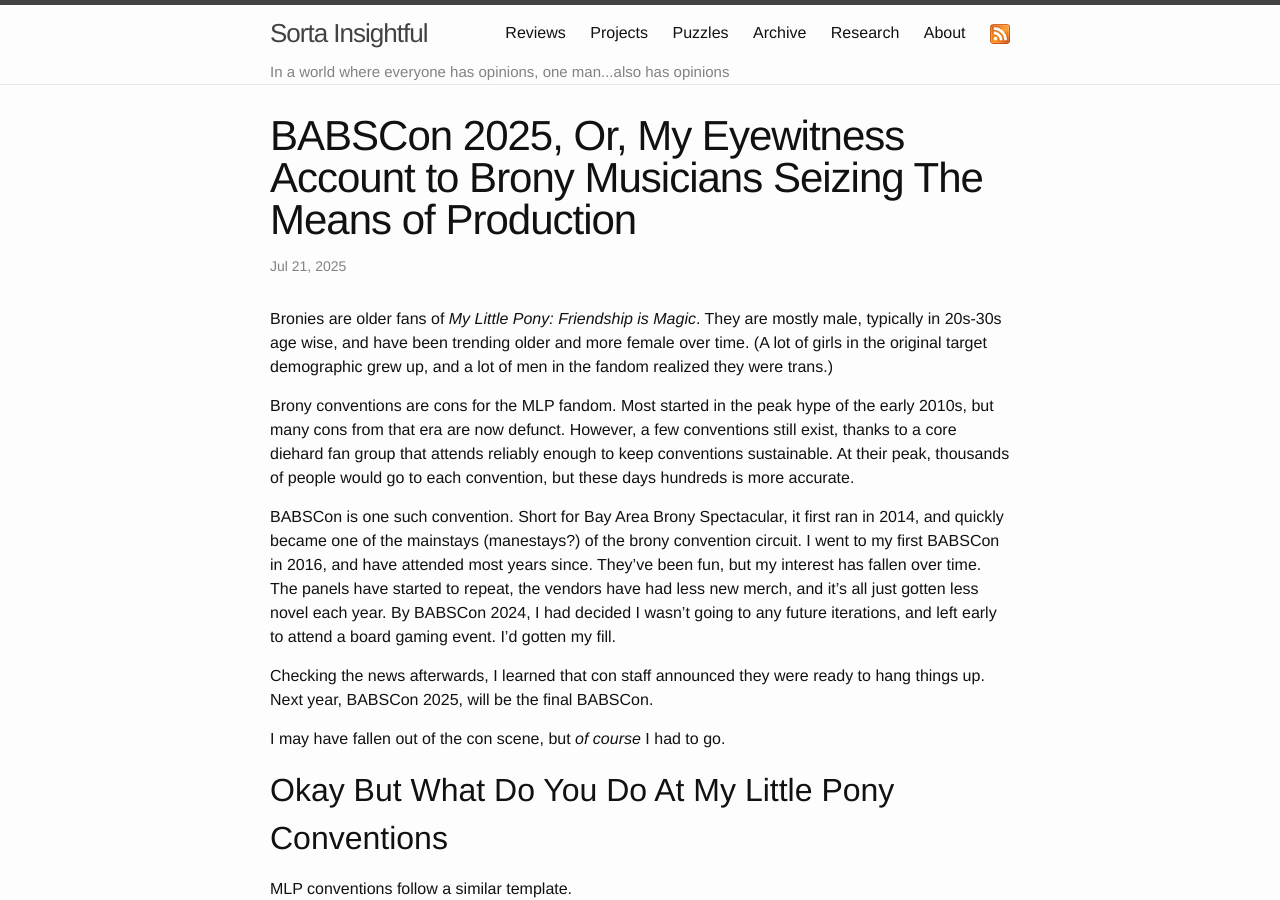
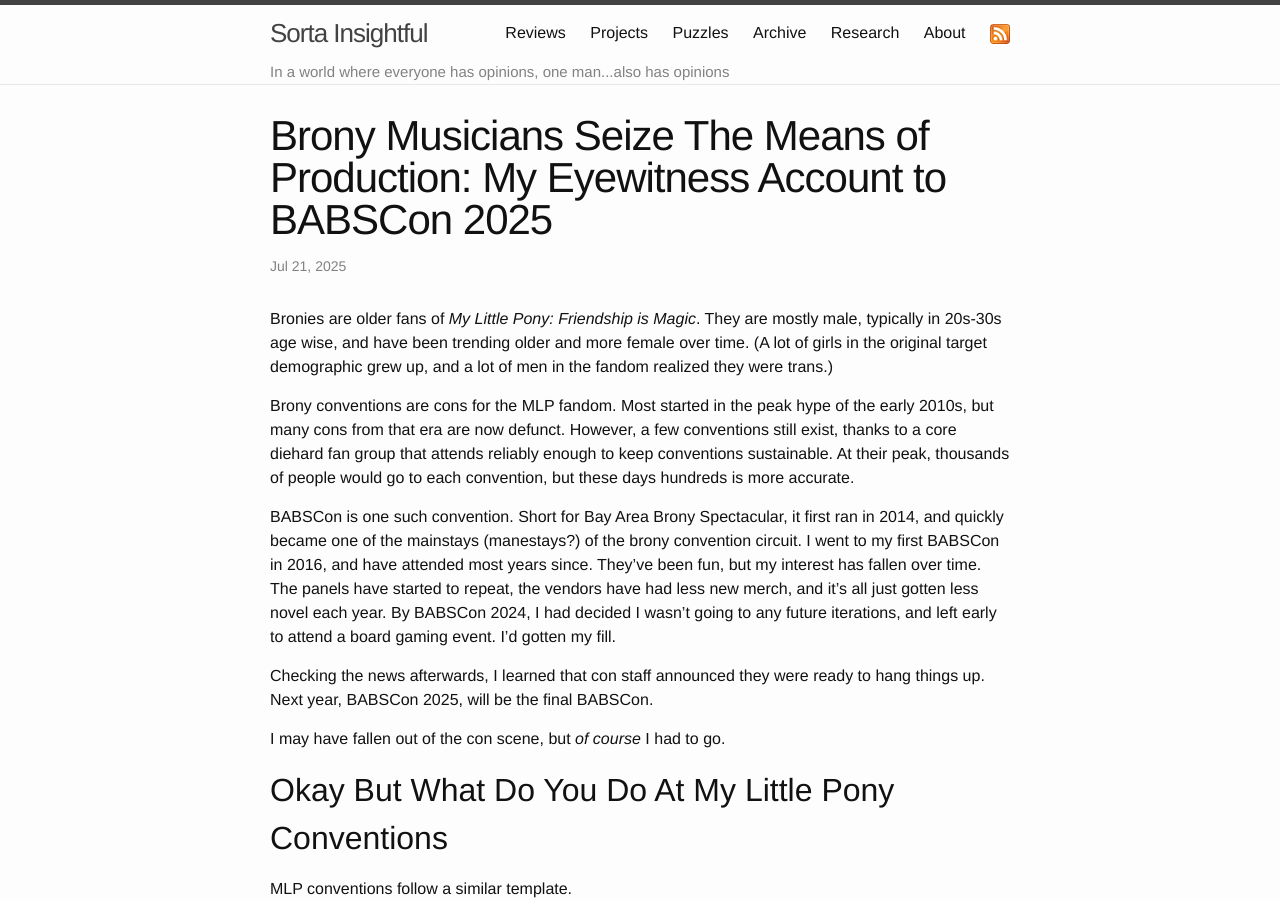
Before and after one commit to alexirpan/alexirpan.github.io, a Jekyll site: the page built from _posts/2025-07-21-babscon-2025.markdown, in a window 1280 px wide and 900 px high. Built offline with Jekyll 4.4.1, drawn with Linux system fonts in a browser that asks for light colours; nearby versions of some CDN libraries; comment, search, counter and statistics services are not loaded.

Commit message:
Potentially unwise title change

```diff
--- a/_posts/2025-07-21-babscon-2025.markdown
+++ b/_posts/2025-07-21-babscon-2025.markdown
@@ -1,6 +1,6 @@
 ---
 layout: post
-title:  "BABSCon 2025, Or, My Eyewitness Account to Brony Musicians Seizing The Means of Production"
+title:  "Brony Musicians Seize The Means of Production: My Eyewitness Account to BABSCon 2025"
 date:   2025-07-21 09:00:00 -0700
 share_image: "/public/babscon-2025/socialist_stickers.jpg"
 ---
```
